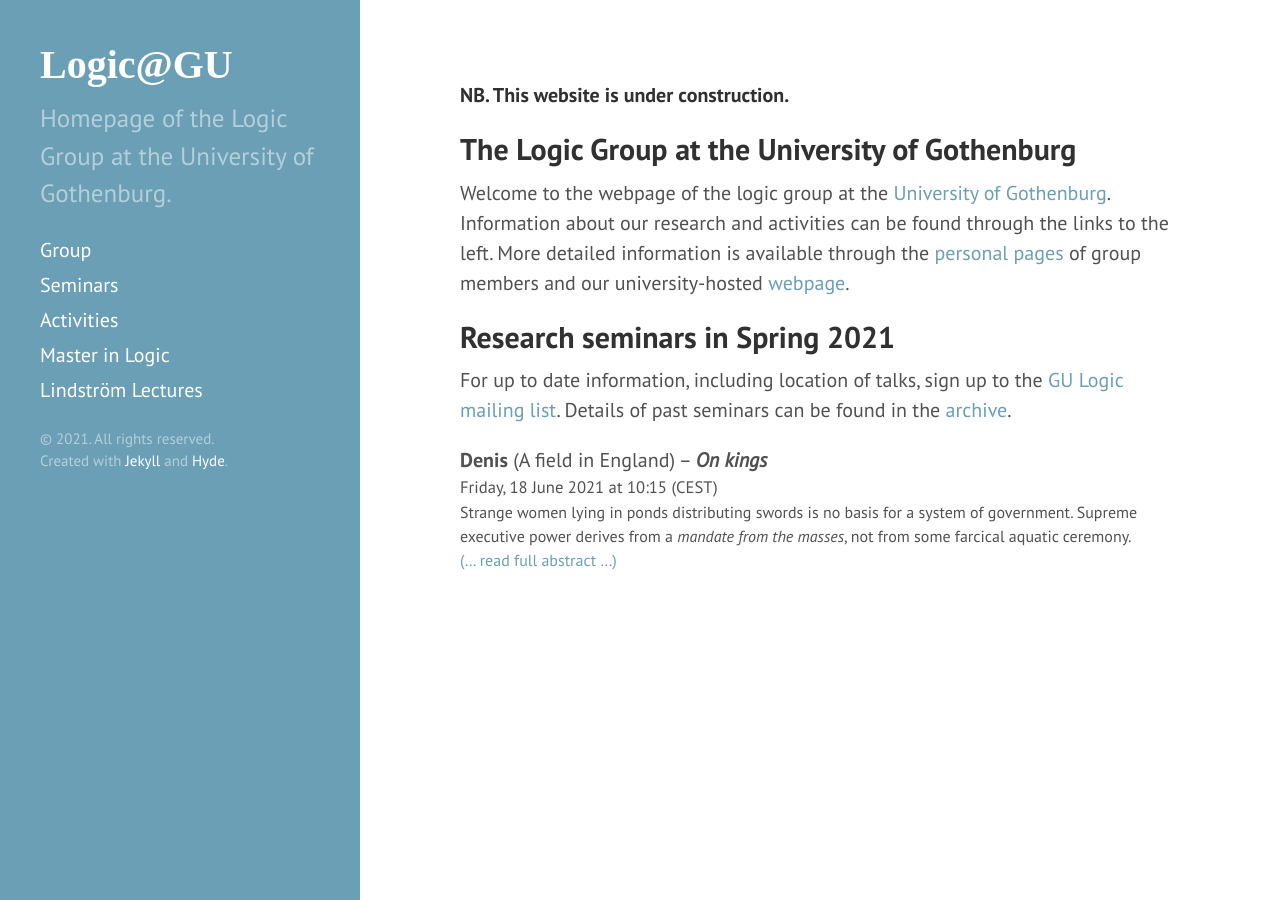
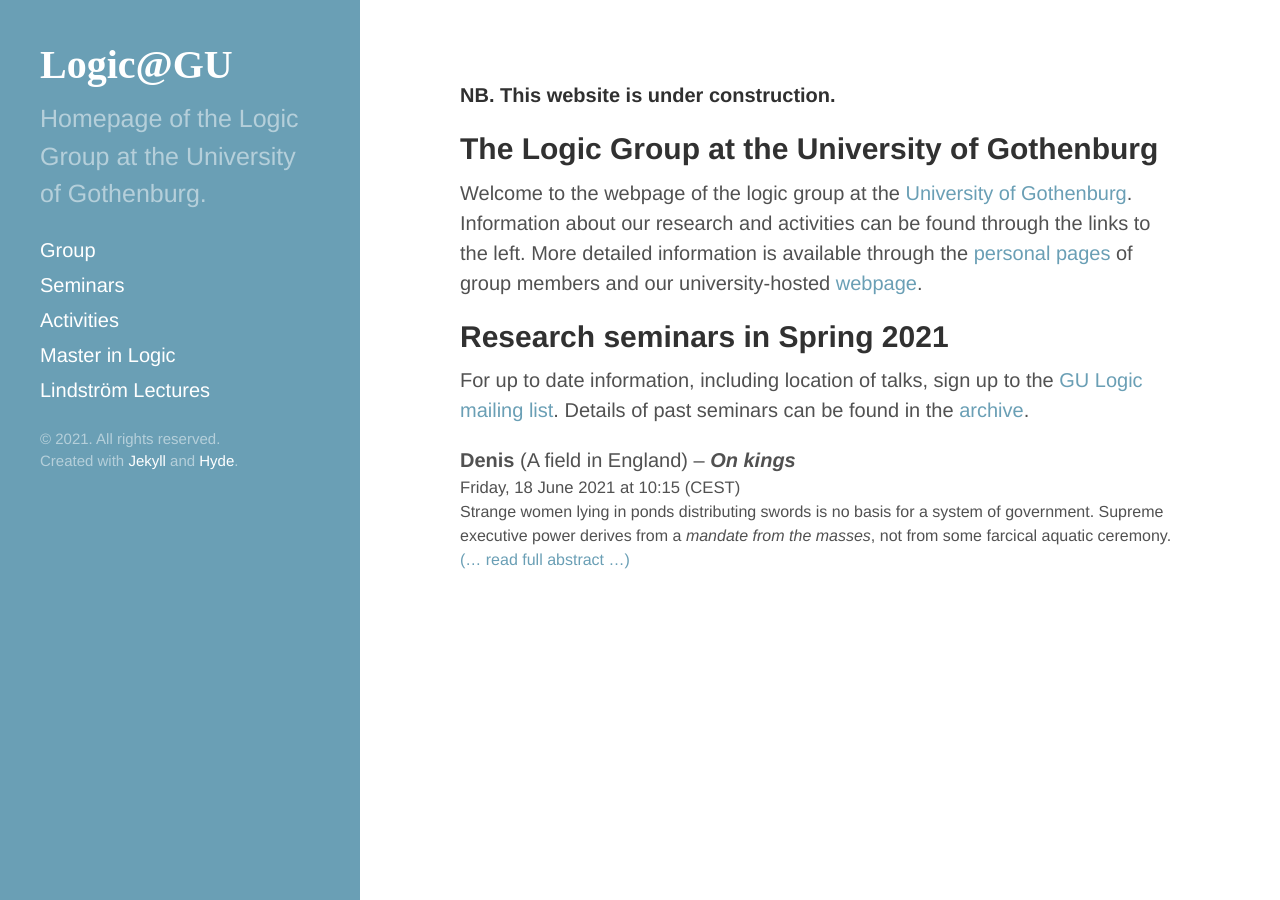
Before and after one commit to greleigh/Logic-GU, a Jekyll site: the page built from index.md, in a window 1280 px wide. Built offline with Jekyll 4.4.1, drawn with Linux system fonts in a browser that asks for light colours; some web fonts are replaced.

Commit message:
Cronos Pro default

```diff
--- a/assets/css/hyde.css
+++ b/assets/css/hyde.css
@@ -32,7 +32,7 @@
  */
 
 html {
-  font-family: "PT Sans", Helvetica, Arial, sans-serif;
+  font-family: cronos-pro, Helvetica, Arial, sans-serif;
 }
 @media (min-width: 48em) {
   html {
```
